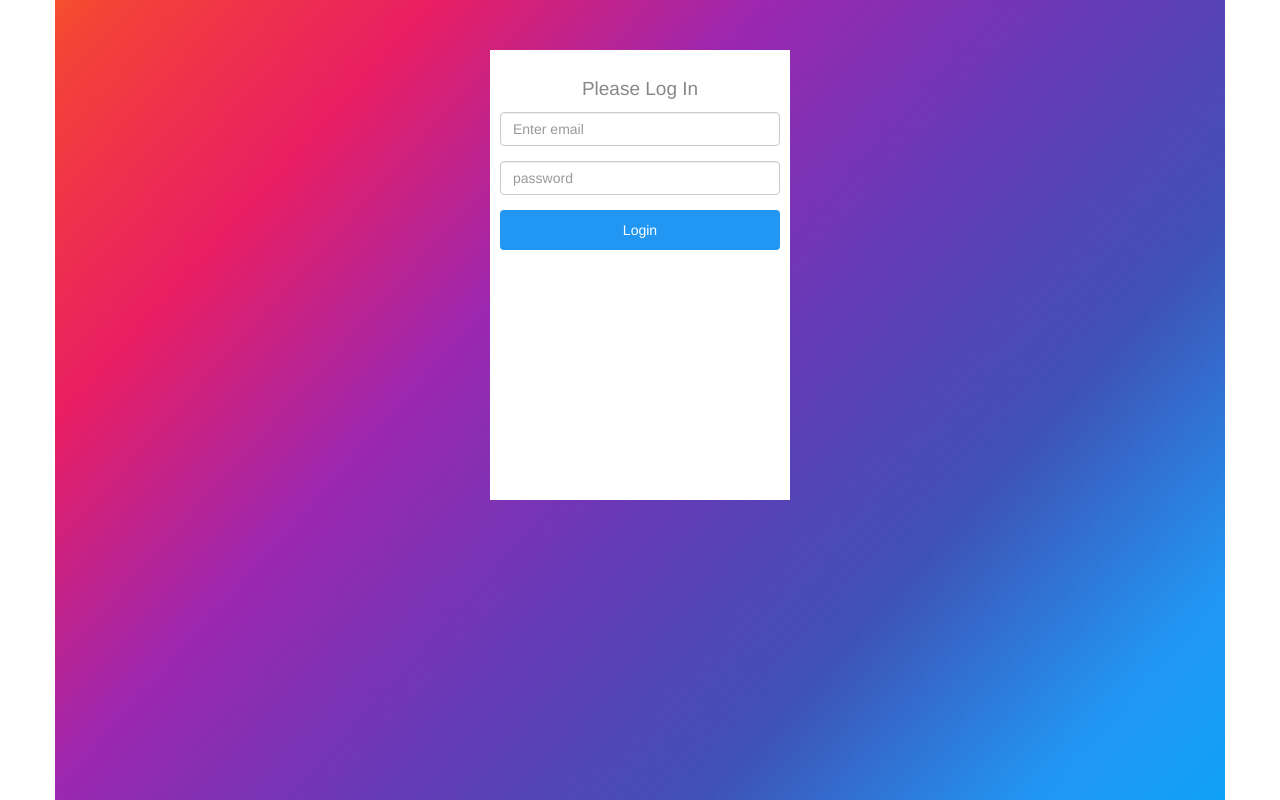
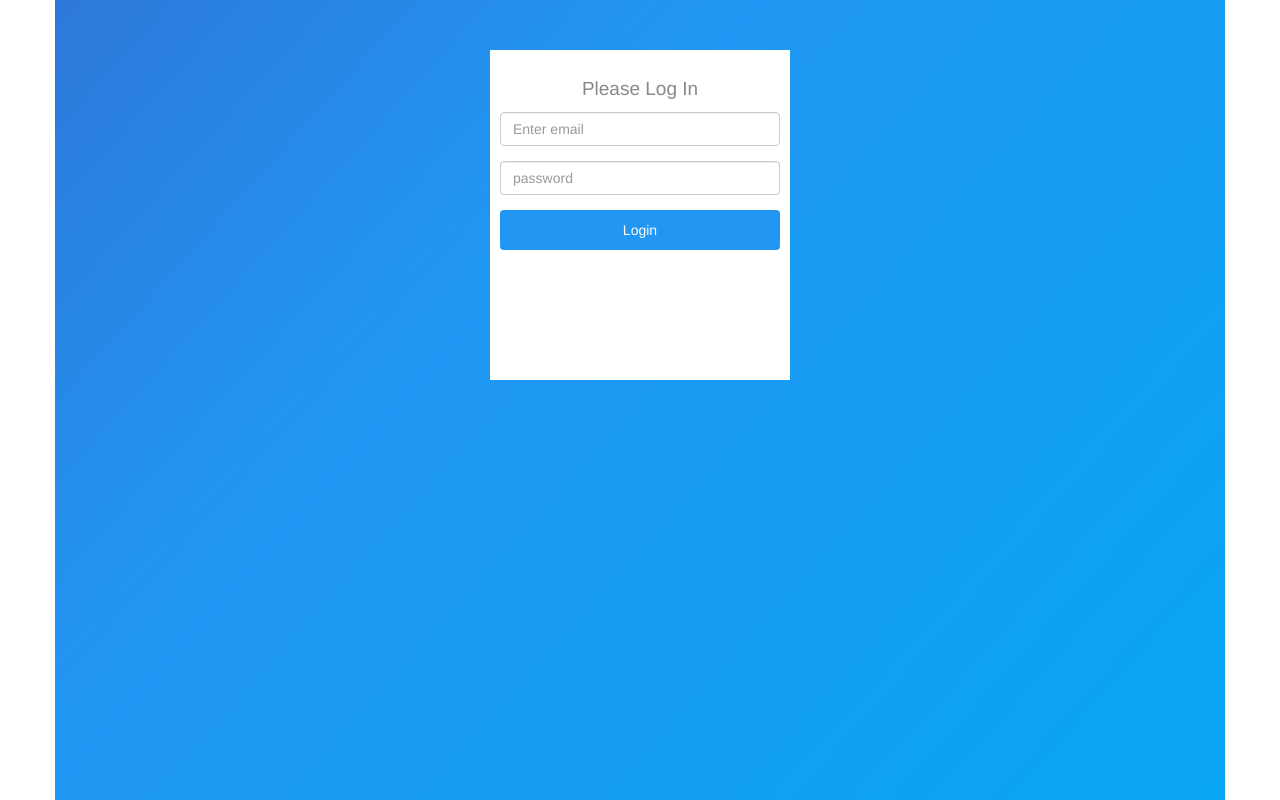
Before and after one commit to blobbyblobfish/piggy-bank, a React (Create React App) app: page /login in a window 1280 px wide. Built offline with nearby package versions, Linux system fonts and the light colour scheme.

Commit message:
removes labels from form

```diff
--- a/src/components/Login.css
+++ b/src/components/Login.css
@@ -2,7 +2,7 @@
     height: 100%;
     width: 100%;
     margin: 0;
-    background: linear-gradient(132deg, #f44336, #E91E63, #9C27B0, #673AB7, #3F51B5, #2196F3,#03A9F4, #00BCD4, #009688, #4CAF50, #FFC107, #FF9800, #f44336, #E91E63, #9C27B0, #673AB7, #3F51B5, #2196F3,#03A9F4, #00BCD4, #009688, #4CAF50, #FFC107, #FF9800);
+    background: linear-gradient(132deg, #9C27B0, #673AB7, #3F51B5, #2196F3,#03A9F4, #00BCD4);
     background-size: 400% 400%;
     animation: BackgroundGradient 30s ease infinite;
 }
@@ -23,7 +23,7 @@ font-family: 'Fira Sans', sans-serif;
 width: 300px;
 text-align: center;
 background: #fff;
-height: 450px;
+height: 330px;
 padding: 10px;
 margin: 50px auto;
 }
--- a/src/components/signup.js
+++ b/src/components/signup.js
@@ -43,7 +43,7 @@ class SignUp extends Component {
           <div className="form-row arkalogin">
         <div class="loginbaslik">Please Sign up</div>
           <div className="form-group">
-            <label htmlFor="firstname"> First Name</label>
+            {/* <label htmlFor="firstname"> First Name</label> */}
             <input
               type="text"
               className="form-control giris"
@@ -53,7 +53,7 @@ class SignUp extends Component {
               onChange={this.onChange} />
           </div>
           <div className="form-group">
-            <label htmlFor="lastname"> Last Name</label>
+            {/* <label htmlFor="lastname"> Last Name</label> */}
             <input
               type="text"
               className="form-control giris"
@@ -63,7 +63,7 @@ class SignUp extends Component {
               onChange={this.onChange} />
           </div>
           <div className="form-group">
-            <label htmlFor="email">Email</label>
+            {/* <label htmlFor="email">Email</label> */}
             <input
               type="text"
               className="form-control giris"
@@ -73,7 +73,7 @@ class SignUp extends Component {
               onChange={this.onChange} />
           </div>
           <div className="form-group">
-            <label htmlFor="password">Password</label>
+            {/* <label htmlFor="password">Password</label> */}
             <input
               type="password"
               className="form-control giris"
--- a/src/pages/Home.css
+++ b/src/pages/Home.css
@@ -4,7 +4,7 @@
     height: 100%;
     width: 100%;
     margin: 0;
-    background: linear-gradient(132deg, #f44336, #E91E63, #9C27B0, #673AB7, #3F51B5, #2196F3,#03A9F4, #00BCD4, #009688, #4CAF50, #FFC107, #FF9800, #f44336, #E91E63, #9C27B0, #673AB7, #3F51B5, #2196F3,#03A9F4, #00BCD4, #009688, #4CAF50, #FFC107, #FF9800);
+    background: linear-gradient(132deg, #9C27B0, #673AB7, #3F51B5, #2196F3,#03A9F4, #00BCD4);
     background-size: 400% 400%;
     animation: BackgroundGradient 30s ease infinite;
 }
```
